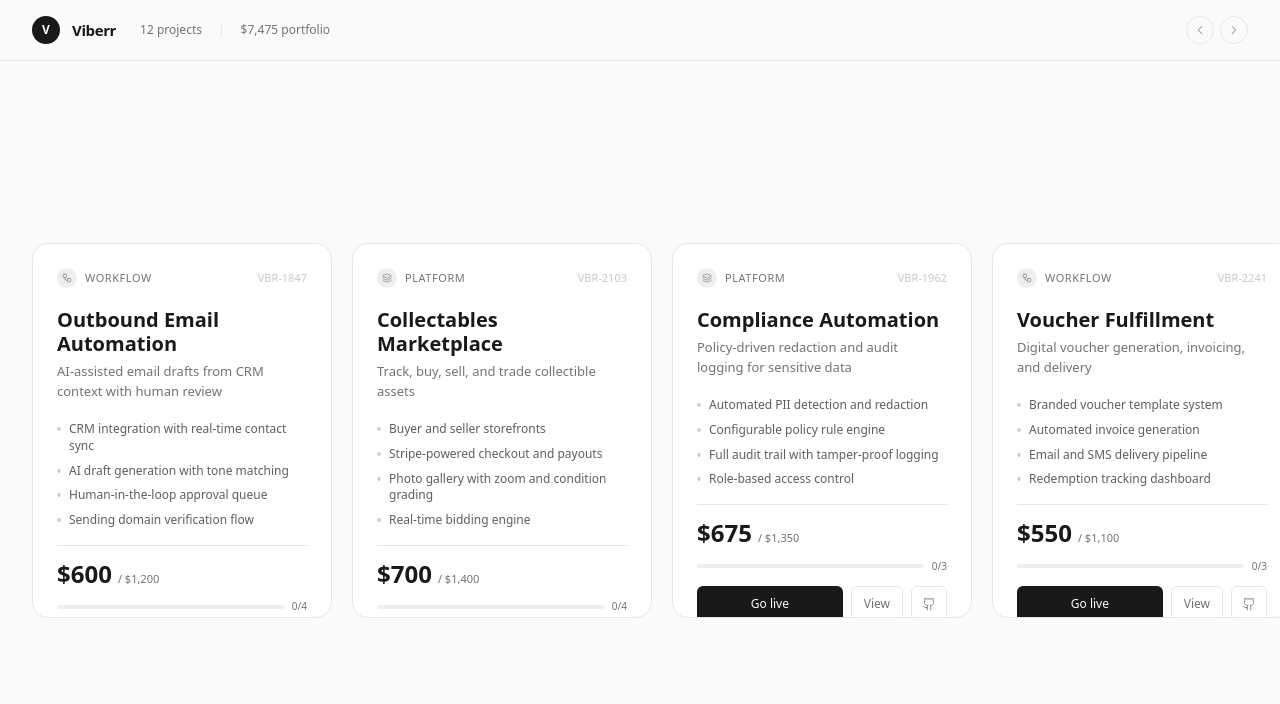
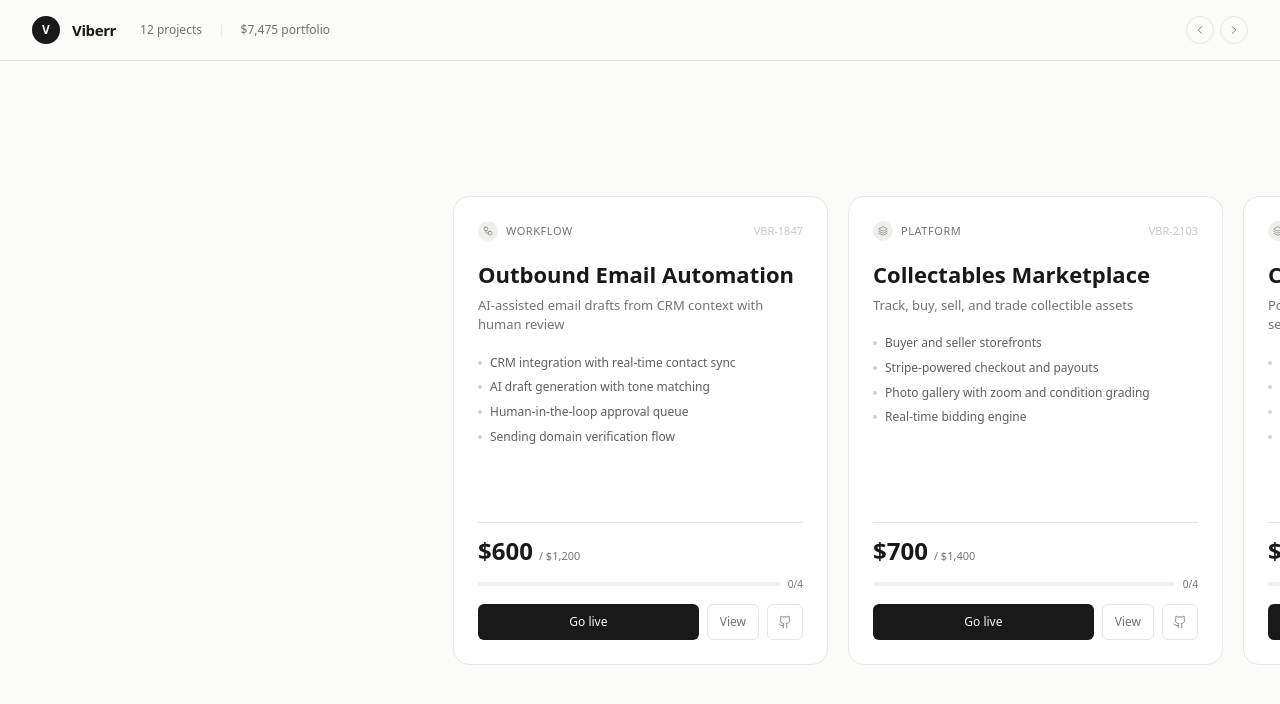
Before and after one commit to jonyeazel/viberr-project-portfolio, a Next.js app: page / in a window 1280 px wide. Shown: the top 704 px of the page. Built offline with nearby package versions, Linux system fonts and the light colour scheme.

Commit message:
polish: center-focused cards, 25% larger (375px)

```diff
--- a/app/page.tsx
+++ b/app/page.tsx
@@ -511,7 +511,7 @@ export default function Home() {
   const scrollBy = useCallback((direction: number) => {
     const el = scrollRef.current;
     if (!el) return;
-    el.scrollBy({ left: direction * 320, behavior: "smooth" });
+    el.scrollBy({ left: direction * 395, behavior: "smooth" });
   }, []);
 
   useEffect(() => {
@@ -565,8 +565,8 @@ export default function Home() {
       {/* Multi-card slideshow */}
       <div
         ref={scrollRef}
-        className="flex-1 flex items-center gap-5 overflow-x-auto px-8 py-6"
-        style={{ scrollbarWidth: "none", scrollBehavior: "smooth" }}
+        className="flex-1 flex items-center gap-5 overflow-x-auto snap-x snap-mandatory py-6"
+        style={{ scrollbarWidth: "none", scrollBehavior: "smooth", paddingLeft: "calc(50vw - 187px)", paddingRight: "calc(50vw - 187px)" }}
       >
         {projects.map((project) => {
           const TypeIcon = typeConfig[project.type].icon;
@@ -579,8 +579,8 @@ export default function Home() {
           return (
             <div
               key={project.slug}
-              className="flex-shrink-0 relative overflow-hidden rounded-[16px] border border-border bg-card"
-              style={{ width: 300, aspectRatio: "4/5" }}
+              className="flex-shrink-0 relative overflow-hidden rounded-[16px] border border-border bg-card snap-center"
+              style={{ width: 375, aspectRatio: "4/5" }}
             >
               {/* Card face */}
               <div className="absolute inset-0 flex flex-col p-6">
@@ -602,10 +602,10 @@ export default function Home() {
                 </div>
 
                 {/* Title + description */}
-                <h2 className="text-[20px] font-semibold text-foreground mt-5 leading-[1.2]">
+                <h2 className="text-[22px] font-semibold text-foreground mt-5 leading-[1.2]">
                   {project.name}
                 </h2>
-                <p className="text-[13px] text-muted leading-[1.5] mt-1.5">
+                <p className="text-[13px] text-muted leading-[1.5] mt-2">
                   {project.description}
                 </p>
 
```
